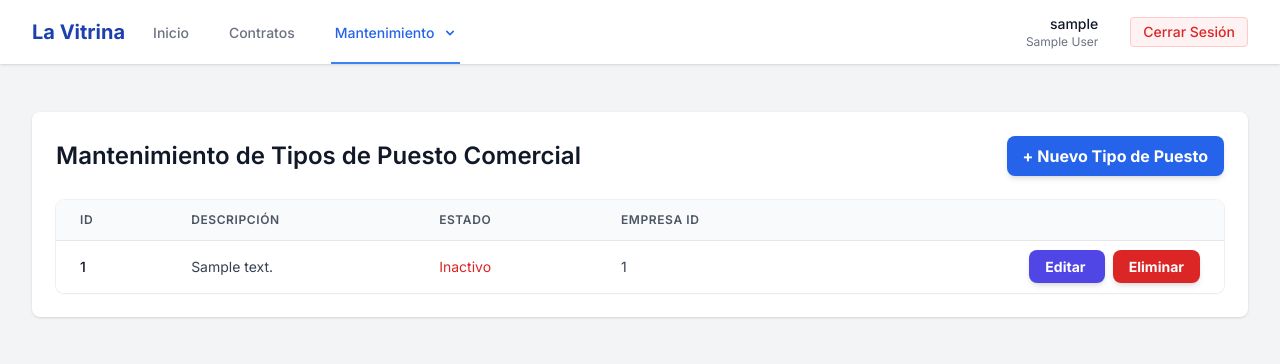
After one commit to Lcaichihua/vitrina-web, a PHP site: page /mantenimiento/tipo_puesto_comercial in a window 1280 px wide. The commit adds this page. Shown: the top 364 px of the page. Run offline with PHP 8.4, Linux system fonts and the light colour scheme; the visitor is signed in with stand-in values (Sample User, id 1); tables that the repository leaves empty or names only in its code hold one stand-in row (values such as "Sample post"); some libraries are stand-ins or nearby versions.

Commit message:
se agrega mantenimiento de contrato tipo puesto comercial

```diff
--- a/composer.json
+++ b/composer.json
@@ -5,7 +5,7 @@
   "license": "proprietary",
   "minimum-stability": "stable",
   "require": {
-    "php": ">=8.2",
+    "php": ">=7.4",
     "ext-pdo": "*"
   },
   "autoload": {
--- a/public/index.php
+++ b/public/index.php
@@ -11,18 +11,12 @@ if (php_sapi_name() === 'cli-server') {
     }
 }
 
-// Configuración de Sesión Segura
-session_start([
-    'cookie_lifetime' => 86400,
-    'cookie_secure' => false, // Cambiar a true si usas HTTPS
-    'cookie_httponly' => true,
-    'cookie_samesite' => 'Lax',
-]);
+// Cargar Archivos de inicialización y configuración
+require_once __DIR__ . '/../src/bootstrap.php';
 
-// Cargar Archivos
-require_once __DIR__ . '/../config/database.php';
-require_once __DIR__ . '/../src/Models/User.php';
-require_once __DIR__ . '/../src/Controllers/AuthController.php';
+use Vitrina\Controllers\AuthController;
+use Vitrina\Controllers\MantenimientoController;
+use Vitrina\Lib\Globales;
 
 // Enrutador Básico
 $uri = parse_url($_SERVER['REQUEST_URI'], PHP_URL_PATH);
@@ -31,12 +25,12 @@ $uri = parse_url($_SERVER['REQUEST_URI'], PHP_URL_PATH);
 switch ($uri) {
     case '/':
     case '/login':
-        $controller = new \Vitrina\Controllers\AuthController();
+        $controller = new AuthController();
         $controller->login();
         break;
 
     case '/logout':
-        $controller = new \Vitrina\Controllers\AuthController();
+        $controller = new AuthController();
         $controller->logout();
         break;
 
@@ -48,6 +42,15 @@ switch ($uri) {
         require_once __DIR__ . '/../templates/dashboard.php';
         break;
 
+    case '/mantenimiento/tipo_puesto_comercial':
+        if (!isset($_SESSION['user_id'])) {
+            header('Location: /');
+            exit;
+        }
+        $controller = new MantenimientoController();
+        $controller->tipoPuestoComercial();
+        break;
+
     default:
         http_response_code(404);
         echo "<h1>404 - Página no encontrada</h1>";
--- a/src/Controllers/AuthController.php
+++ b/src/Controllers/AuthController.php
@@ -2,6 +2,7 @@
 namespace Vitrina\Controllers;
 
 use Vitrina\Models\User;
+use Vitrina\Lib\Globales; // Add this line
 use Exception; // Importante para capturar errores generales
 
 class AuthController {
@@ -68,6 +69,9 @@ class AuthController {
                                 $_SESSION['caja'] = $user['caja_nombre'] ?? 'N/A';
                                 $_SESSION['igv'] = $user['igv'] ?? 0.18;
 
+                                // Set Globales::$o_id_empresa
+                                Globales::$o_id_empresa = $empresaId; // Add this line
+
                                 header('Location: /dashboard');
                                 exit;
                             } else {
--- /dev/null
+++ b/src/Controllers/MantenimientoController.php
@@ -0,0 +1,29 @@
+<?php
+namespace Vitrina\Controllers;
+
+use Vitrina\Models\TipoPuestoComercial;
+use Exception;
+
+class MantenimientoController {
+    public function tipoPuestoComercial() {
+        // Asegurarse de que el usuario esté autenticado
+        if (!isset($_SESSION['user_id'])) {
+            header('Location: /login'); // Redirigir al login si no está autenticado
+            exit;
+        }
+
+        $error = null;
+        $tiposPuesto = [];
+
+        try {
+            $model = new TipoPuestoComercial();
+            $tiposPuesto = $model->getAll();
+        } catch (Exception $e) {
+            error_log("Error al obtener tipos de puesto comercial: " . $e->getMessage());
+            $error = "No se pudieron cargar los tipos de puesto comercial: " . $e->getMessage();
+        }
+
+        // Cargar la vista
+        require_once __DIR__ . '/../../templates/mantenimiento/tipos_puesto_comercial.php';
+    }
+}
--- /dev/null
+++ b/src/Lib/Globales.php
@@ -0,0 +1,6 @@
+<?php
+namespace Vitrina\Lib;
+
+class Globales {
+    public static $o_id_empresa = 1; // Default value, should be set dynamically after login
+}
--- /dev/null
+++ b/src/Models/TipoPuestoComercial.php
@@ -0,0 +1,28 @@
+<?php
+namespace Vitrina\Models;
+
+use Database;
+use PDO;
+use PDOException;
+use Vitrina\Lib\Globales;
+
+class TipoPuestoComercial {
+    private $pdo;
+
+    public function __construct() {
+        $this->pdo = Database::connect();
+    }
+
+    public function getAll() {
+        try {
+            $sql = "select id_tipo_puesto_comercial,descripcion,estado," .
+                   "id_empresa from CONTRATO_TIPO_PUESTO_COMERCIAL " .
+                   "where id_empresa = ".Globales::$o_id_empresa." order by descripcion;";
+            $stmt = $this->pdo->query($sql);
+            return $stmt->fetchAll(PDO::FETCH_ASSOC);
+        } catch (PDOException $e) {
+            error_log("Error en TipoPuestoComercial::getAll: " . $e->getMessage());
+            return [];
+        }
+    }
+}
--- a/src/bootstrap.php
+++ b/src/bootstrap.php
@@ -19,10 +19,18 @@ require_once PROJECT_ROOT . '/vendor/autoload.php';
 // Cargar el archivo de configuración
 require_once PROJECT_ROOT . '/config/database.php';
 
+// Cargar la clase Globales
+require_once PROJECT_ROOT . '/src/Lib/Globales.php';
+
+// Cargar el id_empresa de la sesión en la variable global estática
+if (isset($_SESSION['empresa_id'])) {
+    \Vitrina\Lib\Globales::$o_id_empresa = $_SESSION['empresa_id'];
+}
+
 // Iniciar la conexión a la BD y ponerla en una variable global (simple para este proyecto)
 // En un proyecto más grande, usaríamos Inyección de Dependencias.
 try {
-    $GLOBALS['pdo'] = getPdoConnection();
+    $GLOBALS['pdo'] = Database::connect();
 } catch (Exception $e) {
     die($e->getMessage());
 }
--- /dev/null
+++ b/templates/mantenimiento/tipos_puesto_comercial.php
@@ -0,0 +1,162 @@
+<!DOCTYPE html>
+<html lang="es">
+<head>
+    <meta charset="UTF-8">
+    <meta name="viewport" content="width=device-width, initial-scale=1.0">
+    <title>Mantenimiento Tipo Puesto Comercial | La Vitrina</title>
+    <script src="https://cdn.tailwindcss.com"></script>
+    <link href="https://fonts.googleapis.com/css2?family=Inter:wght@400;500;600;700&display=swap" rel="stylesheet">
+    <style> body { font-family: 'Inter', sans-serif; } </style>
+</head>
+<body class="bg-gray-100">
+
+<!-- Navbar -->
+<nav class="bg-white shadow">
+    <div class="max-w-7xl mx-auto px-4 sm:px-6 lg:px-8">
+        <div class="flex justify-between h-16">
+            <div class="flex">
+                <div class="flex-shrink-0 flex items-center">
+                    <!-- Logo / Nombre del Sistema -->
+                    <span class="font-bold text-xl text-blue-800">La Vitrina</span>
+                </div>
+                <!-- Menú de Navegación -->
+                <div class="hidden sm:ml-6 sm:flex sm:space-x-8">
+                    <a href="/dashboard" class="border-transparent text-gray-500 hover:border-gray-300 hover:text-gray-700 inline-flex items-center px-1 pt-1 border-b-2 text-sm font-medium">
+                        Inicio
+                    </a>
+                    <a href="#" class="border-transparent text-gray-500 hover:border-gray-300 hover:text-gray-700 inline-flex items-center px-1 pt-1 border-b-2 text-sm font-medium">
+                        Contratos
+                    </a>
+                    <!-- Nuevo elemento de menú con sub-menú -->
+                    <div class="relative group inline-flex">
+                        <a href="#" id="maintenance-dropdown-toggle" class="border-blue-500 text-blue-600 inline-flex items-center px-1 pt-1 border-b-2 text-sm font-medium focus:outline-none">
+                            Mantenimiento
+                            <svg class="ml-2 -mr-0.5 h-4 w-4" xmlns="http://www.w3.org/2000/svg" viewBox="0 0 20 20" fill="currentColor" aria-hidden="true">
+                                <path fill-rule="evenodd" d="M5.293 7.293a1 1 0 011.414 0L10 10.586l3.293-3.293a1 1 0 111.414 1.414l-4 4a1 1 0 01-1.414 0l-4-4a1 1 0 010-1.414z" clip-rule="evenodd" />
+                            </svg>
+                        </a>
+                        <div id="maintenance-dropdown-menu" class="absolute z-10 left-0 top-full w-48 rounded-md shadow-lg bg-white ring-1 ring-black ring-opacity-5 focus:outline-none hidden">
+                            <div class="py-1" role="menu" aria-orientation="vertical" aria-labelledby="options-menu">
+                                <a href="/mantenimiento/tipo_puesto_comercial" class="block px-4 py-2 text-sm text-gray-700 hover:bg-gray-100 hover:text-gray-900 bg-gray-100 text-gray-900" role="menuitem">Tipo puesto comercial</a>
+                                <a href="/mantenimiento/puesto_comercial" class="block px-4 py-2 text-sm text-gray-700 hover:bg-gray-100 hover:text-gray-900" role="menuitem">Puesto comercial</a>
+                            </div>
+                        </div>
+                    </div>
+                </div>
+            </div>
+            <!-- Información del Usuario -->
+            <div class="flex items-center">
+                <div class="ml-3 relative flex items-center gap-4">
+                    <div class="text-right">
+                        <p class="text-sm font-medium text-gray-900"><?php echo htmlspecialchars($_SESSION['user_name'] ?? 'Usuario'); ?></p>
+                        <p class="text-xs text-gray-500"><?php echo htmlspecialchars($_SESSION['empresa_nombre'] ?? 'Empresa'); ?></p>
+                    </div>
+                    <a href="/logout" class="text-sm text-red-600 hover:text-red-900 font-medium ml-4 border border-red-200 bg-red-50 hover:bg-red-100 px-3 py-1 rounded transition">Cerrar Sesión</a>
+                </div>
+            </div>
+        </div>
+    </div>
+</nav>
+
+<!-- Contenido Principal -->
+<div class="max-w-7xl mx-auto py-6 sm:px-6 lg:px-8">
+    <div class="px-4 py-6 sm:px-0">
+        <div class="bg-white overflow-hidden shadow rounded-lg">
+            <div class="p-6">
+                <div class="flex flex-col md:flex-row justify-between items-center mb-6">
+                    <h3 class="text-2xl font-semibold text-gray-900 leading-tight mb-4 md:mb-0">Mantenimiento de Tipos de Puesto Comercial</h3>
+                    <button class="bg-blue-600 hover:bg-blue-700 text-white font-bold py-2 px-4 rounded-lg shadow-md transition duration-150 ease-in-out">
+                        + Nuevo Tipo de Puesto
+                    </button>
+                </div>
+
+                <?php if (isset($error) && $error): ?>
+                    <div class="bg-red-100 border border-red-400 text-red-700 px-4 py-3 rounded relative mb-4" role="alert">
+                        <strong class="font-bold">Error:</strong>
+                        <span class="block sm:inline"><?php echo htmlspecialchars($error); ?></span>
+                    </div>
+                <?php endif; ?>
+
+                <?php if (empty($tiposPuesto)): ?>
+                    <div class="bg-yellow-100 border border-yellow-400 text-yellow-700 px-4 py-3 rounded relative mb-4" role="alert">
+                        <strong class="font-bold">Información:</strong>
+                        <span class="block sm:inline">No hay tipos de puesto comercial registrados.</span>
+                    </div>
+                <?php else: ?>
+                    <div class="overflow-x-auto shadow-sm ring-1 ring-black ring-opacity-5 sm:rounded-lg">
+                        <table class="min-w-full divide-y divide-gray-200">
+                            <thead class="bg-gray-50">
+                                <tr>
+                                    <th scope="col" class="px-6 py-3 text-left text-xs font-semibold text-gray-600 uppercase tracking-wider">
+                                        ID
+                                    </th>
+                                    <th scope="col" class="px-6 py-3 text-left text-xs font-semibold text-gray-600 uppercase tracking-wider">
+                                        Descripción
+                                    </th>
+                                    <th scope="col" class="px-6 py-3 text-left text-xs font-semibold text-gray-600 uppercase tracking-wider">
+                                        Estado
+                                    </th>
+                                    <th scope="col" class="px-6 py-3 text-left text-xs font-semibold text-gray-600 uppercase tracking-wider">
+                                        Empresa ID
+                                    </th>
+                                    <th scope="col" class="relative px-6 py-3">
+                                        <span class="sr-only">Acciones</span>
+                                    </th>
+                                </tr>
+                            </thead>
+                            <tbody class="bg-white divide-y divide-gray-200">
+                                <?php foreach ($tiposPuesto as $tipo): ?>
+                                    <tr class="hover:bg-gray-50 transition duration-150 ease-in-out">
+                                        <td class="px-6 py-4 whitespace-nowrap text-sm font-medium text-gray-900">
+                                            <?php echo htmlspecialchars($tipo['id_tipo_puesto_comercial']); ?>
+                                        </td>
+                                        <td class="px-6 py-4 whitespace-nowrap text-sm text-gray-700">
+                                            <?php echo htmlspecialchars($tipo['descripcion']); ?>
+                                        </td>
+                                        <td class="px-6 py-4 whitespace-nowrap text-sm <?php echo $tipo['estado'] == 1 ? 'text-green-600' : 'text-red-600'; ?>">
+                                            <?php echo $tipo['estado'] == 1 ? 'Activo' : 'Inactivo'; ?>
+                                        </td>
+                                        <td class="px-6 py-4 whitespace-nowrap text-sm text-gray-700">
+                                            <?php echo htmlspecialchars($tipo['id_empresa']); ?>
+                                        </td>
+                                        <td class="px-6 py-4 whitespace-nowrap text-right text-sm font-medium">
+                                            <a href="#" class="bg-indigo-600 hover:bg-indigo-700 text-white font-bold py-2 px-4 rounded-lg shadow-md transition duration-150 ease-in-out mr-2">
+                                                Editar
+                                            </a>
+                                            <a href="#" class="bg-red-600 hover:bg-red-700 text-white font-bold py-2 px-4 rounded-lg shadow-md transition duration-150 ease-in-out">
+                                                Eliminar
+                                            </a>
+                                        </td>
+                                    </tr>
+                                <?php endforeach; ?>
+                            </tbody>
+                        </table>
+                    </div>
+                <?php endif; ?>
+            </div>
+        </div>
+    </div>
+</div>
+
+    <script>
+        document.addEventListener('DOMContentLoaded', function() {
+            const toggleButton = document.getElementById('maintenance-dropdown-toggle');
+            const dropdownMenu = document.getElementById('maintenance-dropdown-menu');
+
+            if (toggleButton && dropdownMenu) {
+                toggleButton.addEventListener('click', function(event) {
+                    event.preventDefault(); // Evitar el comportamiento predeterminado del enlace
+                    dropdownMenu.classList.toggle('hidden');
+                });
+
+                // Cerrar el dropdown si se hace clic fuera de él
+                document.addEventListener('click', function(event) {
+                    if (!dropdownMenu.contains(event.target) && !toggleButton.contains(event.target)) {
+                        dropdownMenu.classList.add('hidden');
+                    }
+                });
+            }
+        });
+    </script>
+</body>
+</html>
```
Also changed, not shown: 5 other files.
